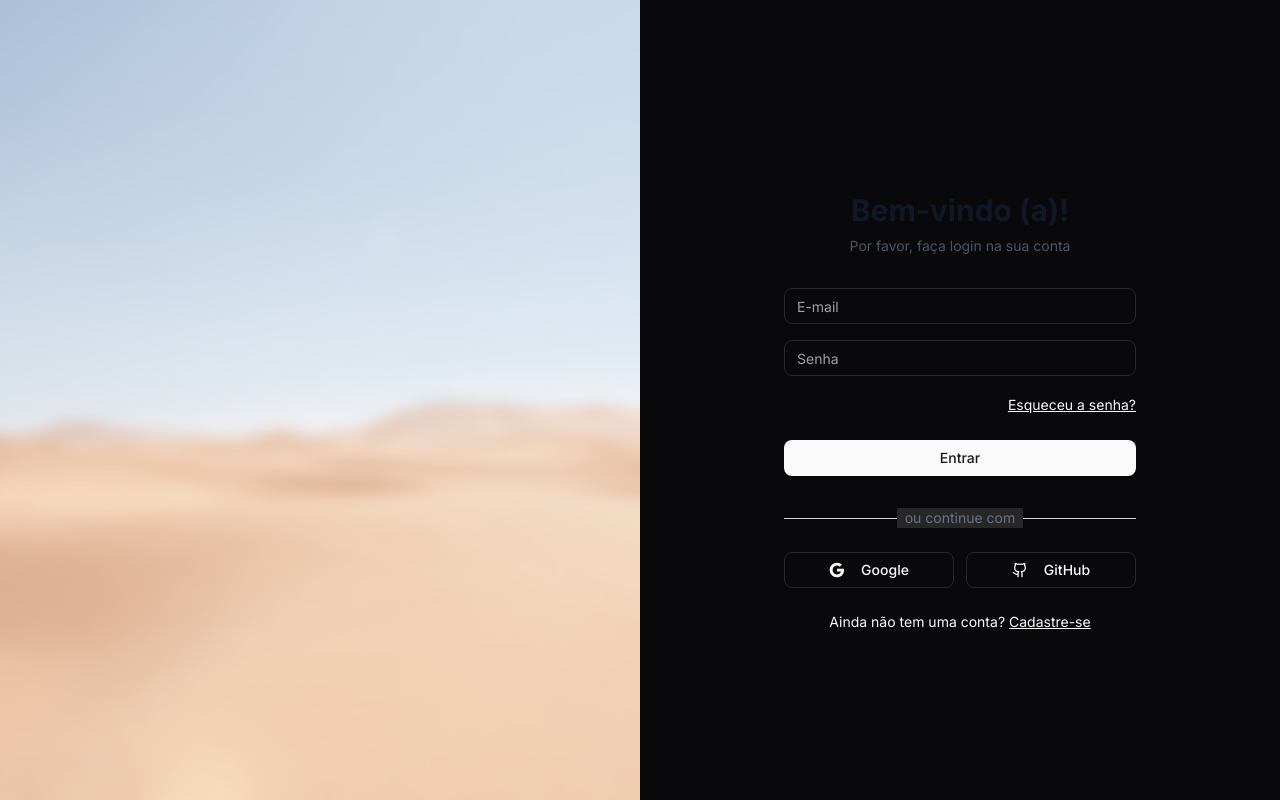
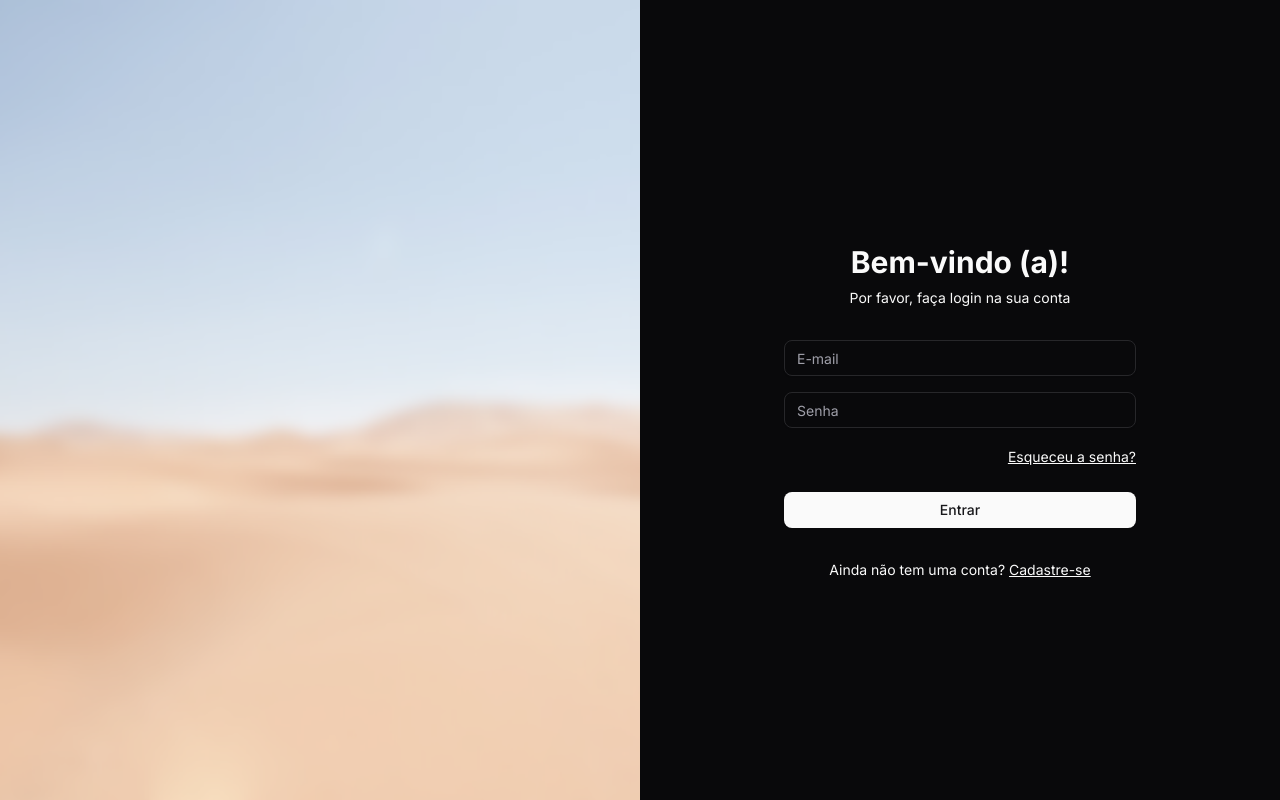
Before and after one commit to caldetech/front, a Next.js app: page /sign-in in a window 1280 px wide. Built offline with nearby package versions, Linux system fonts and the light colour scheme; a web font is replaced by a local one.

Commit message:
Changed text styles

```diff
--- a/src/app/(guest)/sign-in/page.tsx
+++ b/src/app/(guest)/sign-in/page.tsx
@@ -16,10 +16,10 @@ export default function SignInPage() {
       <div className="flex w-full items-center justify-center">
         <div className="w-full max-w-sm space-y-8 px-4">
           <div className="text-center">
-            <h2 className="mt-6 text-3xl font-bold text-gray-900">
+            <h2 className="mt-6 text-3xl font-bold text-foreground">
               Bem-vindo (a)!
             </h2>
-            <p className="mt-2 text-sm text-gray-600">
+            <p className="mt-2 text-sm text-foreground">
               Por favor, faça login na sua conta
             </p>
           </div>
@@ -27,18 +27,18 @@ export default function SignInPage() {
           <LogInForm />
 
           <div className="mt-6">
-            <div className="relative">
+            {/* <div className="relative">
               <div className="absolute inset-0 flex items-center">
                 <div className="w-full border-t border-gray-300" />
               </div>
               <div className="relative flex justify-center text-sm">
-                <span className="bg-muted px-2 text-gray-500">
+                <span className="bg-muted px-2 text-foreground">
                   ou continue com
                 </span>
               </div>
-            </div>
+            </div> */}
 
-            <form action={signInWithGithub}>
+            {/* <form action={signInWithGithub}>
               <div className="mt-6 grid grid-cols-2 gap-3">
                 <Button variant="outline" className="w-full">
                   <svg className="mr-2 h-4 w-4" viewBox="0 0 24 24">
@@ -67,7 +67,7 @@ export default function SignInPage() {
                   GitHub
                 </Button>
               </div>
-            </form>
+            </form> */}
 
             <div className="mt-6 text-center text-sm">
               Ainda não tem uma conta?{" "}
--- a/src/app/(guest)/sign-up/page.tsx
+++ b/src/app/(guest)/sign-up/page.tsx
@@ -16,8 +16,8 @@ export default function SignUpPage() {
       <div className="flex w-full items-center justify-center lg:w-1/2">
         <div className="w-full max-w-md space-y-8 px-4">
           <div className="text-center">
-            <h2 className="mt-6 text-3xl font-bold text-gray-900">Register</h2>
-            <p className="mt-2 text-sm text-gray-600">
+            <h2 className="mt-6 text-3xl font-bold text-foreground">Register</h2>
+            <p className="mt-2 text-sm text-foreground">
               Create a new account to access the dashboard.
             </p>
           </div>
@@ -30,7 +30,7 @@ export default function SignUpPage() {
                 <div className="w-full border-t border-gray-300" />
               </div>
               <div className="relative flex justify-center text-sm">
-                <span className="bg-muted px-2 text-gray-500">or continue with</span>
+                <span className="bg-muted px-2 text-foreground">or continue with</span>
               </div>
             </div>
 
@@ -62,9 +62,9 @@ export default function SignUpPage() {
               </Button>
             </div>
 
-            <p className="mt-6 text-center text-sm text-gray-600">
+            <p className="mt-6 text-center text-sm text-foreground">
               Already have an account?{" "}
-              <a href="/dashboard/login/v1" className="text-primary hover:underline">
+              <a href="/dashboard/login/v1" className="text-foreground hover:underline">
                 Log in
               </a>
             </p>
```
Also changed, not shown: src/app/api/auth/callback/github/route.ts (line endings or trailing spaces), src/http/api-client.ts (line endings or trailing spaces), src/http/sign-in-with-github.ts (line endings or trailing spaces).
